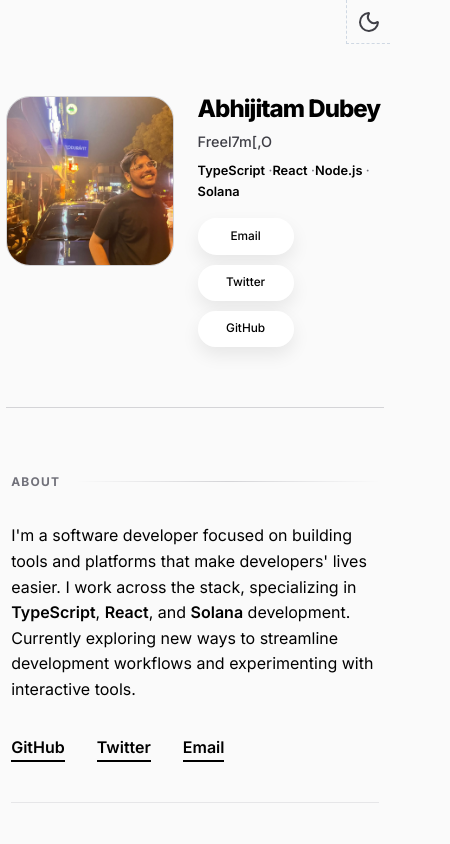
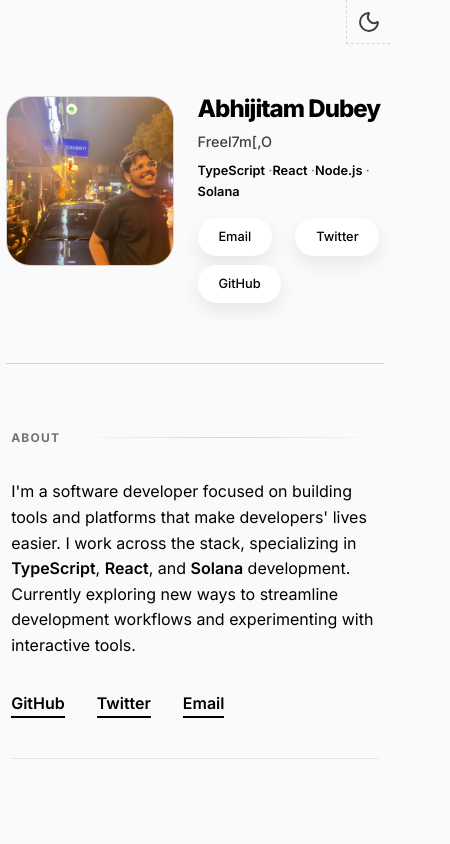
Before and after one commit to Abhijitam01/portfolio-website, a Next.js app: page / in a window 390 px wide. Shown: the top 844 px of the page, 450 px wide, since content can reach past the window. Built offline with nearby package versions, Linux system fonts and the light colour scheme.

Commit message:
adding the ui

```diff
--- a/src/app/globals.css
+++ b/src/app/globals.css
@@ -882,21 +882,24 @@ html.theme-color-transition *::after {
 
     .hero-socials {
         width: 100%;
+        display: flex;
         justify-content: flex-start;
-        gap: 0.6rem;
+        gap: 0.55rem;
         flex-wrap: wrap;
         margin-top: 1rem;
     }
 
     .hero-link-anchor {
-        flex: 0 0 auto;
-        max-width: none;
-        min-width: 5.4rem;
+        flex: 0 0 calc(50% - 0.275rem);
+        max-width: calc(50% - 0.275rem);
+        min-width: 0;
+        margin-right: 0;
     }
 
     .hero-link {
-        padding: 0.55rem 0.25rem;
-        font-size: 0.74rem;
+        padding: 0.55rem 1.3rem;
+        font-size: 0.8rem;
         white-space: nowrap;
+        min-width: 0;
     }
 }
```
